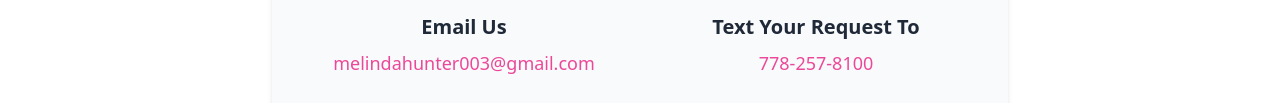
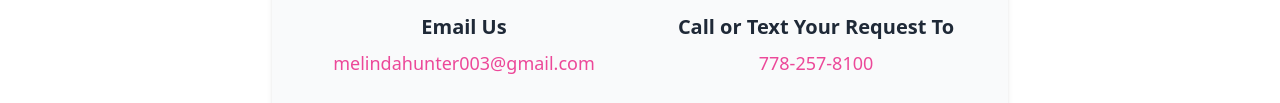
Before and after one commit to Huntermiseter/little-stars, a plain HTML site: page index.html in a window 1280 px wide. Shown: the part 2611-2714 px from the top of the page. Drawn offline with nearby package versions, Linux system fonts and the light colour scheme.

Commit message:
Update index.html

```diff
--- a/index.html
+++ b/index.html
@@ -146,7 +146,7 @@
                         <div class="bg-pink-100 inline-flex rounded-full p-4 mb-4">
                             <i class="fas fa-phone text-pink-500 text-3xl"></i>
                         </div>
-                        <h3 class="text-xl font-bold text-gray-800 mb-2">Text Your Request To</h3>
+                        <h3 class="text-xl font-bold text-gray-800 mb-2">Call or Text Your Request To</h3>
                         <a href="tel:+17782578100" class="text-pink-500 text-lg hover:underline">778-257-8100</a>
                     </div>
                 </div>
```
